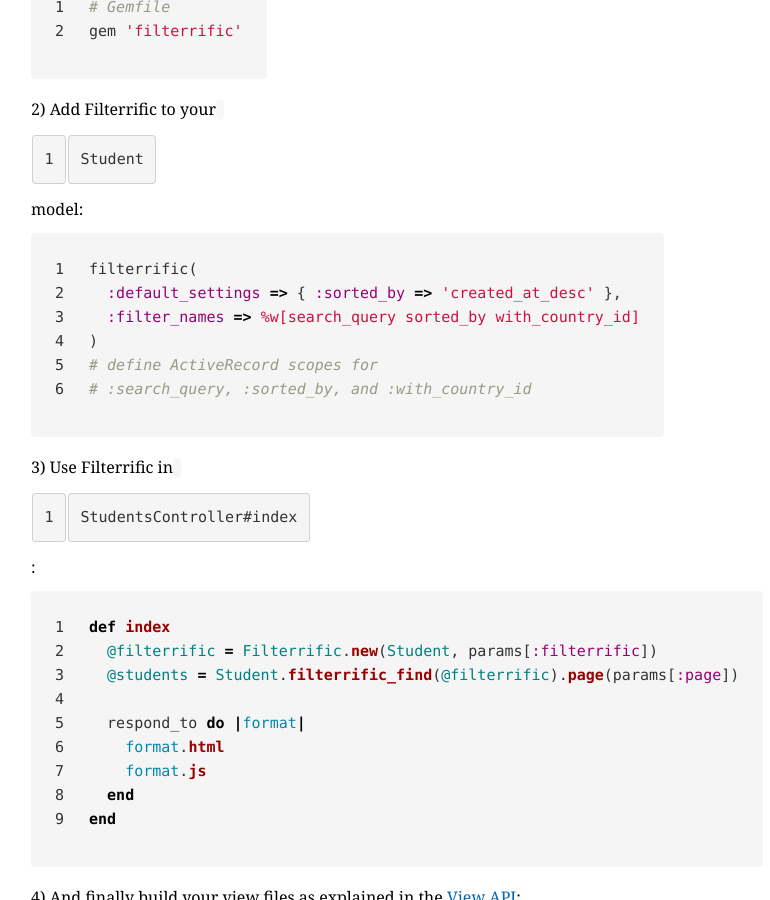
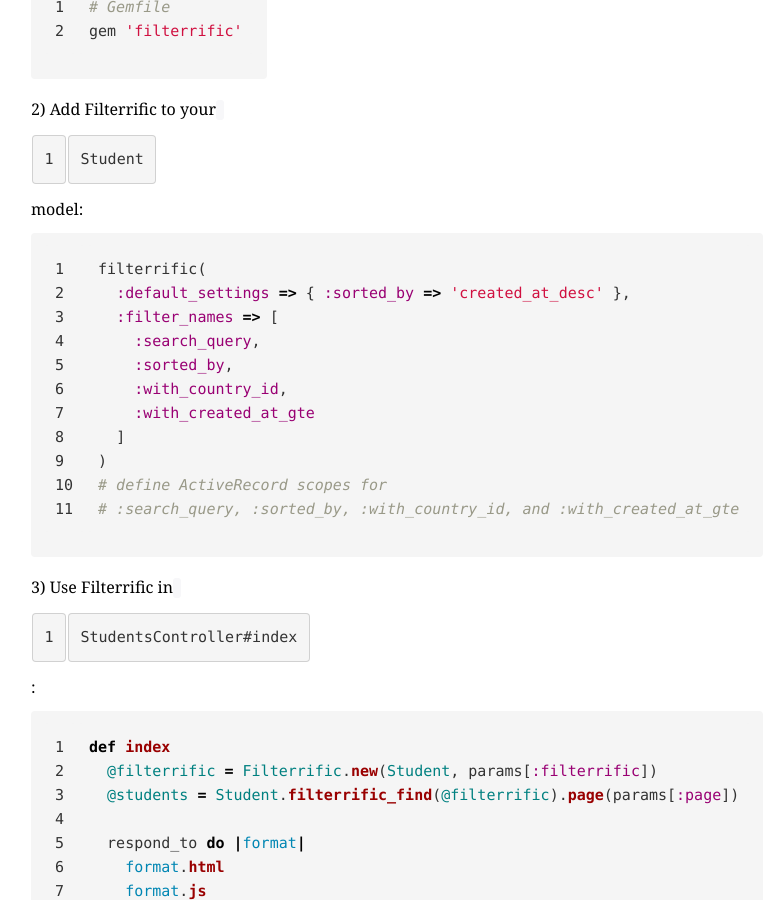
Before and after one commit to jhund/filterrific, a Jekyll site: the page built from index.md, in a window 1280 px wide and 900 px high, scrolled down 1113 px. Shown: the whole window, without its empty margins (124-894 px from the left). Built offline with Jekyll 4.4.1, drawn with Linux system fonts in a browser that asks for light colours; Markdown is read by kramdown in place of the engine named in the settings.

Commit message:
Sync'd front page model with view: added with_created_at_gte

````diff
--- a/index.md
+++ b/index.md
@@ -59,10 +59,15 @@
 ```ruby
 filterrific(
   :default_settings => { :sorted_by => 'created_at_desc' },
-  :filter_names => %w[search_query sorted_by with_country_id]
+  :filter_names => [
+    :search_query,
+    :sorted_by,
+    :with_country_id,
+    :with_created_at_gte
+  ]
 )
 # define ActiveRecord scopes for
-# :search_query, :sorted_by, and :with_country_id
+# :search_query, :sorted_by, :with_country_id, and :with_created_at_gte
 ```
 
 3) Use Filterrific in `StudentsController#index`:
````
